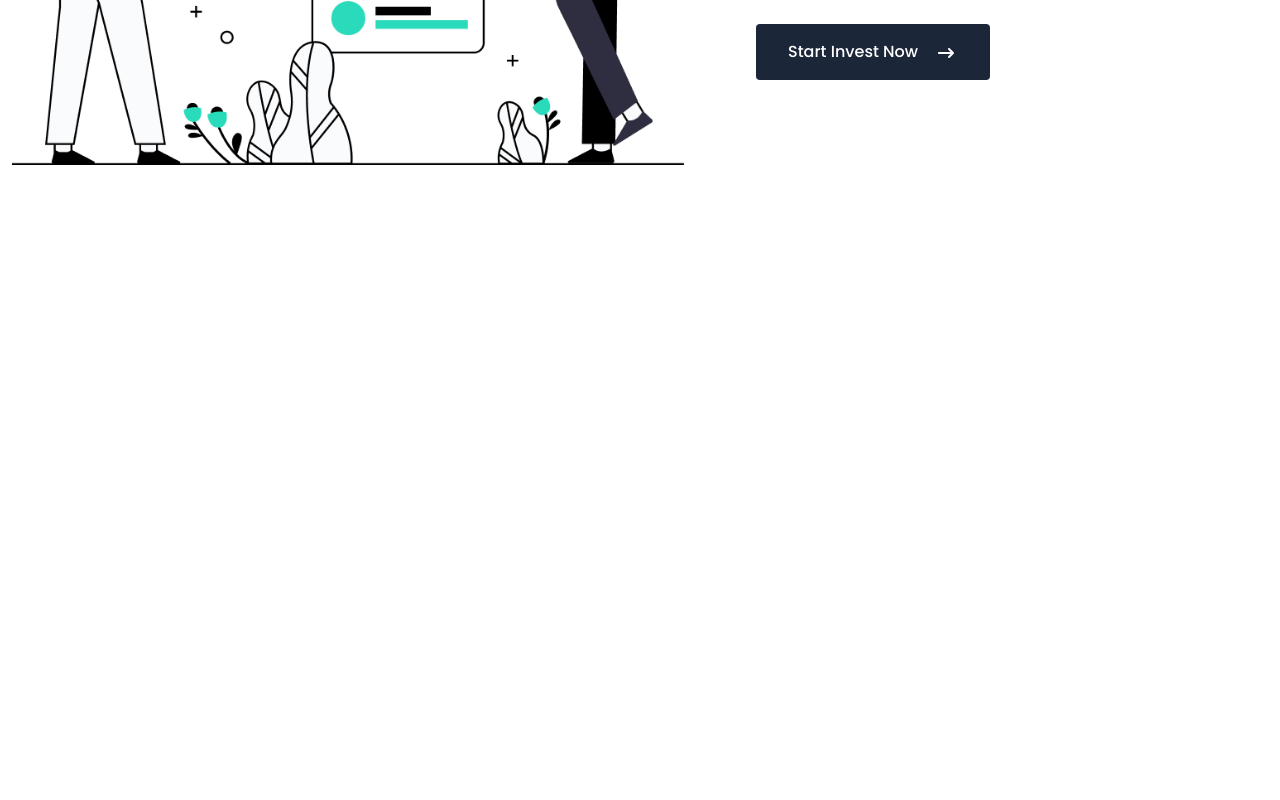
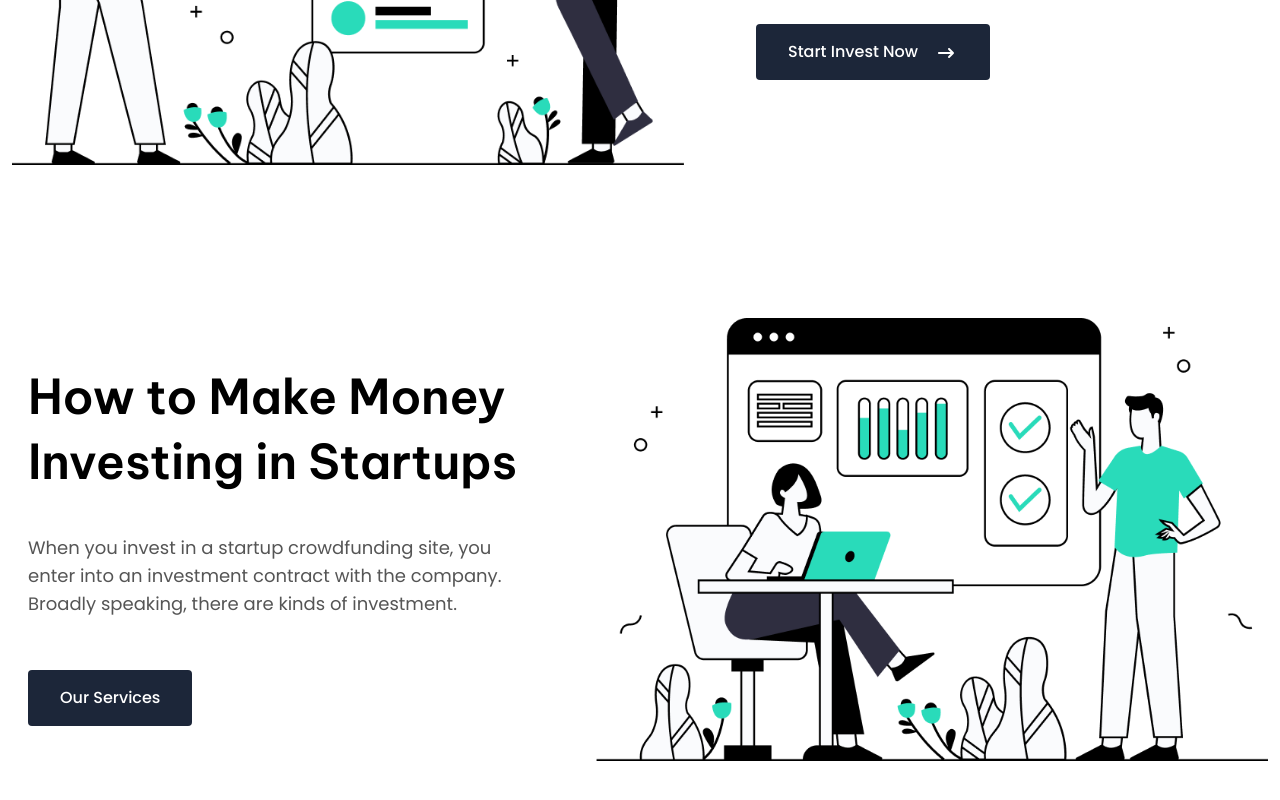
Before and after one commit to LeaReXx/React-Startup, a React (Create React App) app: page / in a window 1280 px wide. Shown: the part 1706-2506 px from the top of the page. Before the commit the page ends 2015 px from the top, so only its background shows below. Built offline with nearby package versions, Linux system fonts and the light colour scheme.

Commit message:
make money completed

```diff
--- a/src/App.jsx
+++ b/src/App.jsx
@@ -2,13 +2,14 @@ import React from "react";
 import AboutServices from "./about-services/about-services";
 import Header from "./header/header";
 import AboutInvesting from "./about-investing/about-investing";
-
+import MakeMoney from "./make-money/make-money";
 function App() {
   return (
     <div className="App">
       <Header />
       <AboutServices />
       <AboutInvesting />
+      <MakeMoney />
     </div>
   );
 }
--- /dev/null
+++ b/src/make-money/make-money.jsx
@@ -0,0 +1,30 @@
+import React from "react";
+
+export default function MakeMoney() {
+  return (
+    <section className="container mx-auto px-3 max-w-[1330px] flex flex-col lg:flex-row lg:items-center lg:justify-between lg:my-28 xl:gap-14">
+      <div className="pl-4 mt-14 mb-8">
+        <h2 className="text-3xl font-semibold leading-tight md:text-5xl lg:leading-[1.35]">
+          How to Make Money Investing in Startups
+        </h2>
+        <p className="text-lg text-[#555555] py-5 md:py-8 lg:py-14 xl:py-10">
+          When you invest in a startup crowdfunding site, you enter into an
+          investment contract with the company. Broadly speaking, there are
+          kinds of investment.
+        </p>
+        <div className="text-center my-3 md:text-left">
+          <button class="bg-[#1C2639] text-white py-4 rounded-xl font-medium md:px-8 smooth-trans hover:bg-[#3BCBB0] w-full md:w-auto lg:rounded">
+            Our Services
+          </button>
+        </div>
+      </div>
+      <div>
+        <img
+          src="./img/startup-banner3.png"
+          alt="About Investing Banner"
+          className="lg:max-w-xl xl:max-w-2xl"
+        />
+      </div>
+    </section>
+  );
+}
```
Also changed, not shown: public/img/startup-banner3.png (added).
